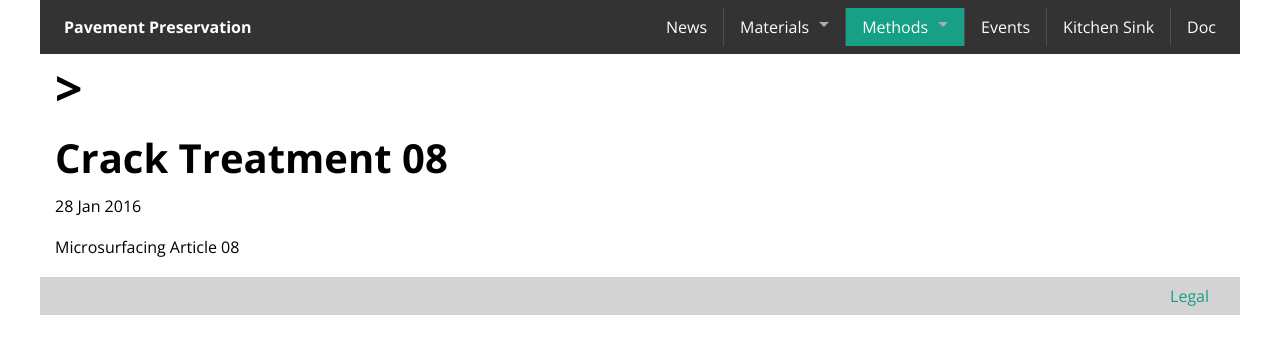
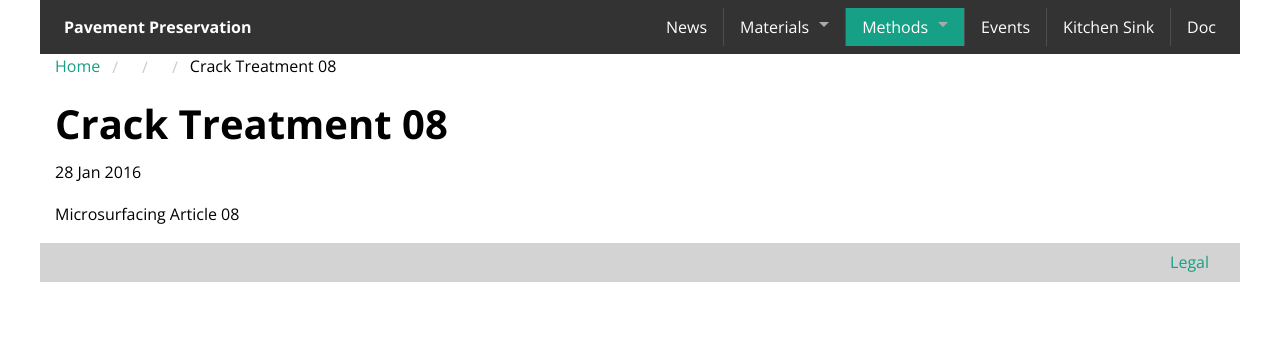
Before and after one commit to captaincoffee/p2, a Jekyll site: the page built from _methods/crack-joint-treatments/crack_filling.md, in a window 1280 px wide. Shown: the top 354 px of the page. Built offline with Jekyll 4.4.1, drawn with Linux system fonts in a browser that asks for light colours.

Commit message:
added breadcrumb to article template

```diff
--- a/_layouts/collection.html
+++ b/_layouts/collection.html
@@ -14,11 +14,14 @@ When on a category index page, we also create :
 {% include components/getVariablesFromPageUrl.html %}
 {% assign categoryDatas = currentCollection.categories | where: "slug", currentCategorySlug | first %}
 
-<h1>
-    <a href="{{ currentCollectionIndexUrl }}">{{ currentCollection.name }}</a>
-    &gt;
-    <a href="{{ currentCategoryIndexUrl }}">{{ categoryDatas.name }}</a>
-</h1>
+<nav aria-label="You are here:" role="navigation">
+<ul class="breadcrumbs">
+    <li><a href="{{ site.baseurl}}/">Home</a></li>
+    <li><a href="{{ currentCollectionIndexUrl }}">{{ currentCollection.name }}</a></li>
+    <li><a href="{{ currentCategoryIndexUrl }}">{{ categoryDatas.name }}</a></li>
+    <li>{{ page.title }}</li>
+</ul>
+</nav>
 
 <article>
   <h2>{{ page.title }}</h2>
```
